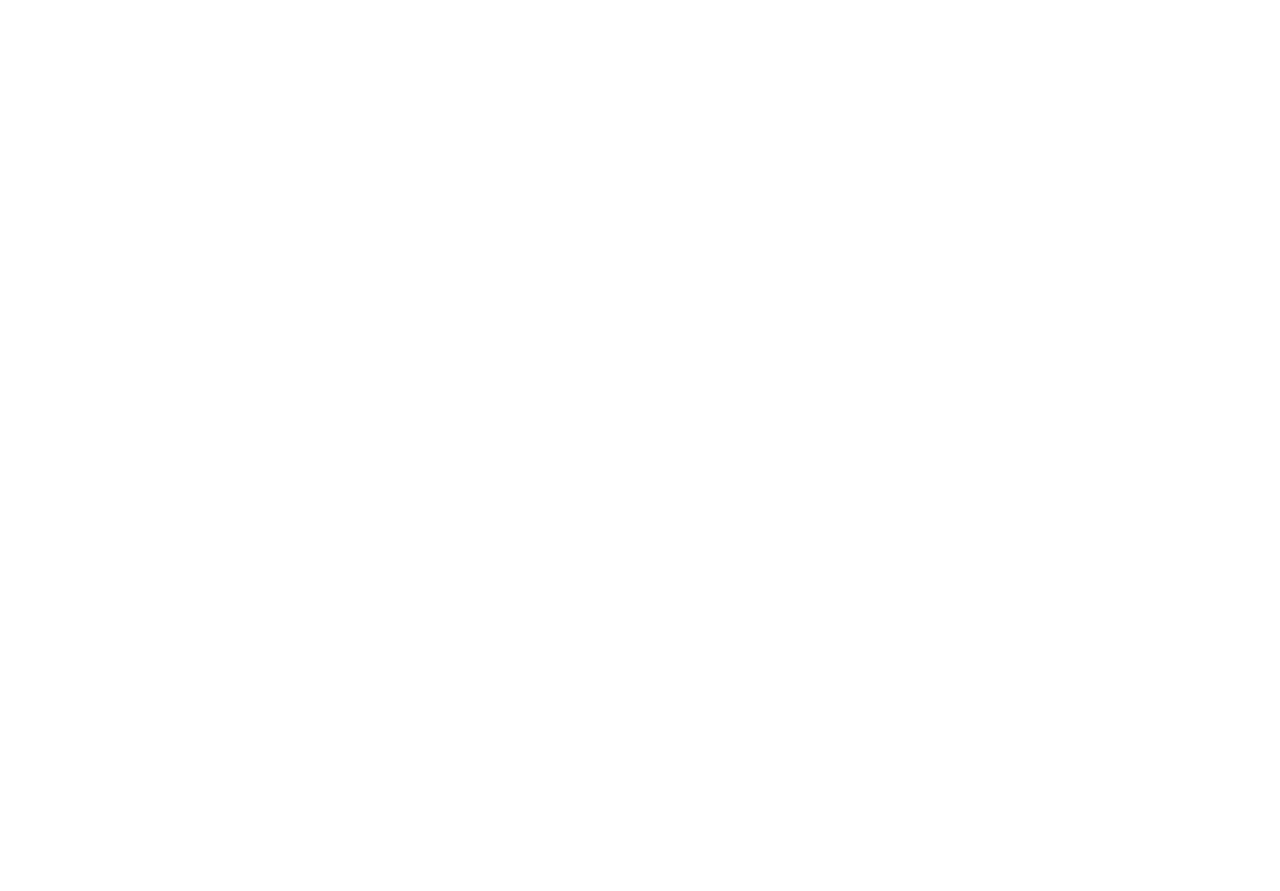
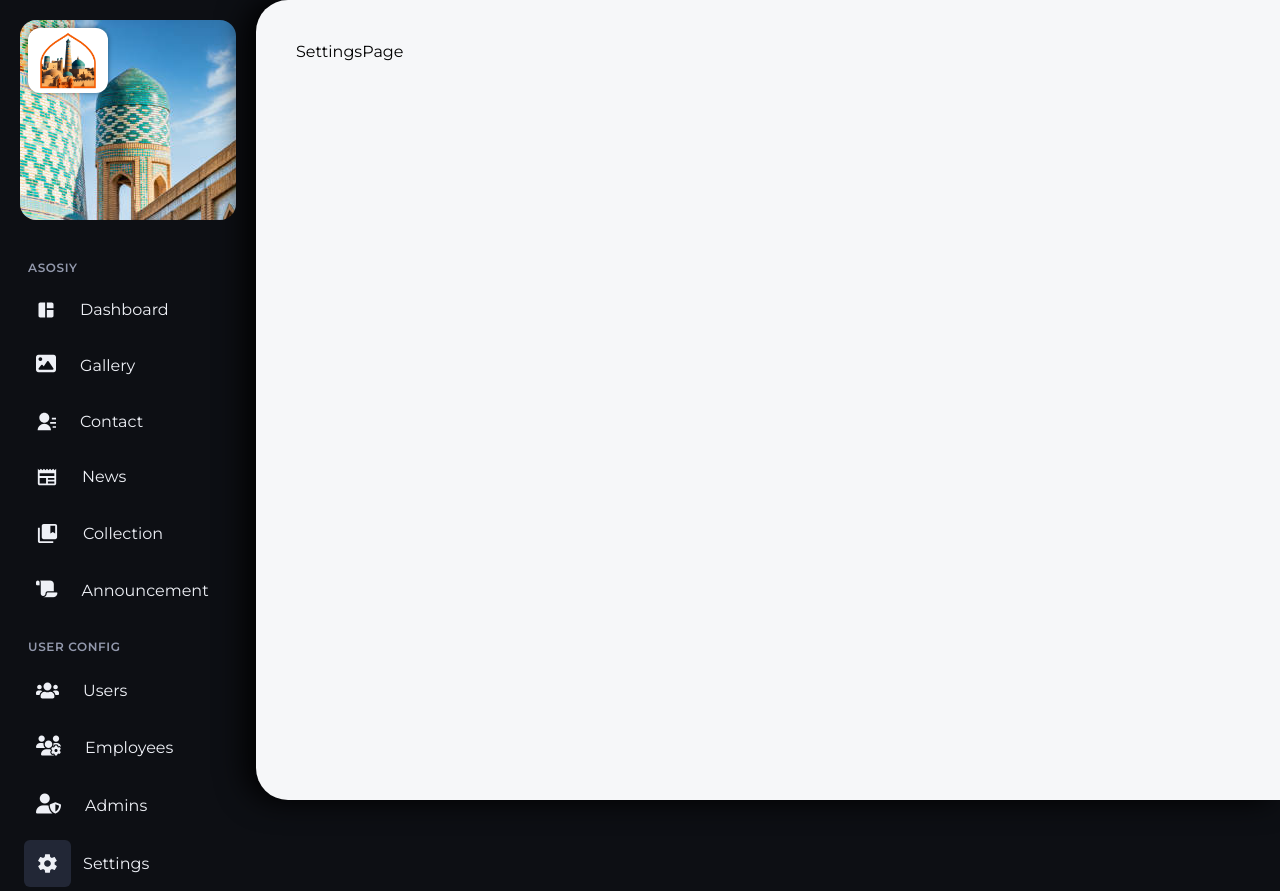
Before and after one commit to qayumjon-coder/xivamuseum, a React (Vite) app: page /admin/settings in a window 1280 px wide. Before the commit this address had no page. Before the commit the page ends 800 px from the top, so only its background shows below. Built offline with nearby package versions, Linux system fonts and the light colour scheme.

Commit message:
Admin Panel: Sidebar added

```diff
--- /dev/null
+++ b/src/Admin/AdminLayout.jsx
@@ -0,0 +1,14 @@
+import Sidebar from './components/Sidebar'
+import PrimaryPanel from './PrimaryPanel'
+
+const AdminLayout = () => {
+
+    return (
+        <div className='min-h-screen flex bg-side'>
+            <Sidebar />
+            <PrimaryPanel/>
+        </div>
+    )
+}
+
+export default AdminLayout
--- a/src/Admin/Dashboard.jsx
+++ /dev/null
@@ -1,16 +0,0 @@
-import { useState } from 'react'
-import Sidebar from './components/Sidebar'
-import PrimaryPanel from './PrimaryPanel'
-
-const Dashboard = () => {
-    const [active, setActive] = useState("dashboard");
-
-    return (
-        <div className='min-h-screen flex bg-primary text-text-wt'>
-            <Sidebar active={active} setActive={setActive}/>
-            <PrimaryPanel/>
-        </div>
-    )
-}
-
-export default Dashboard
--- a/src/Admin/PrimaryPanel.jsx
+++ b/src/Admin/PrimaryPanel.jsx
@@ -1,8 +1,8 @@
-
+import { Outlet } from "react-router"
 const PrimaryPanel = () => {
   return (
-    <div className='w-8/10 h-screen p-10 bg-bg rounded-l-4xl'>
-        <h2>Primary Panel</h2>
+    <div className='w-8/10 h-screen p-10 bg-bg text-black rounded-l-4xl shadow-[-10px_0px_30px_rgba(0,0,0,1)] '>
+        <Outlet/>
     </div>
   )
 }
--- a/src/Admin/components/Sidebar.jsx
+++ b/src/Admin/components/Sidebar.jsx
@@ -1,21 +1,46 @@
 import { useRef, useState, useLayoutEffect } from "react";
-import { MdSpaceDashboard } from "react-icons/md";
+import { NavLink, useLocation } from "react-router";
+import { MdNewspaper, MdSpaceDashboard } from "react-icons/md";
 import { FaUsers } from "react-icons/fa";
 import { IoMdSettings } from "react-icons/io";
+import { MdCollectionsBookmark } from "react-icons/md";
+import { RiContactsFill } from "react-icons/ri";
 
-const links = [
-  { id: "dashboard", name: "Dashboard", icon: <MdSpaceDashboard size={20} /> },
-  { id: "users", name: "Users", icon: <FaUsers size={20} /> },
-  { id: "settings", name: "Settings", icon: <IoMdSettings size={20} /> },
+const sections = [
+    {
+        title: "Asosiy",
+        items: [
+            { id: "dashboard", path: "/admin/dashboard", name: "Dashboard", icon: <MdSpaceDashboard size={20} /> },
+            { id: "gallery", path: "admin/gallery", name: "Gallery", icon: <i className="fa-solid fa-image text-xl" /> },
+            { id: "conatct", path: "admin/contact", name: "Contact", icon: <RiContactsFill size={20} /> },
+            { id: "news", path: "admin/News", name: "News", icon: <MdNewspaper size={22} /> },
+            { id: "collection", path: "admin/collection", name: "Collection", icon: <MdCollectionsBookmark size={23} /> },
+            { id: "announcement", path: "admin/announcement", name: "Announcement", icon: <i className="fa-solid fa-scroll text-[19px]"></i> },
+        ]
+    },
+    {
+        title: "User config",
+        items: [
+            { id: "users", path: "/admin/users", name: "Users", icon: <FaUsers size={23} /> },
+            { id: "employees", path: "admin/Employees", name: "Employees", icon: <i className="fa-solid fa-users-gear text-xl"></i> },
+            { id: "admins", path: "admin/guards", name: "Admins", icon: <i className="fa-solid fa-user-shield text-xl"></i> },
+            { id: "settings", path: "/admin/settings", name: "Settings", icon: <IoMdSettings size={23} /> }
+        ]
+    }
 ];
 
-const Sidebar = ({ active, setActive }) => {
+const links = sections.flatMap((s) => s.items)
+
+const Sidebar = () => {
+    const { pathname } = useLocation();
+    const active = links.find((l) => pathname.startsWith(l.path))?.id ?? "dashboard";
+
     const [bg, setBg] = useState({
         left: 0,
         top: 0,
         width: 0,
         height: 0,
-    radius: 6,
+        radius: 600,
     });
 
     const wrapRef = useRef(null);
@@ -31,7 +56,7 @@
             top: r.top - p.top,
             width: r.width,
             height: r.height,
-      radius,
+            radius: radius,
         });
     };
 
@@ -46,16 +71,21 @@
     }, [active]);
 
     return (
-    <div className="w-2/10 h-screen p-[0.1px]">
-      <div className="flex items-center bg-bg mx-5 rounded-xl gap-10 mt-10 py-2.5">
-        <button>
-          <img className="w-20" src="/logo.png" alt="Logo" />
-        </button>
-        <h2 className="text-text-wt text-[22px]">Sidebar</h2>
+        <div className="w-2/10 h-full p-[0.1px]">
+            <div className="flex items-center bg-side-card h-50 mx-5 bg-[url(/istockphoto-1213935830-612x612.jpg)] bg-top rounded-2xl gap-5 mt-5">
+                <div className="relative flex flex-col justify-between items-start overflow-hidden group hover:pt-4 hover:pl-4 pt-2 pl-2 pb-2 w-full h-full rounded-xl transition-all">
+                    <div className="absolute z-0 top-0 left-0 w-full h-full bg-linear-to-t from-deep/80 to-deep/30 opacity-0 group-hover:opacity-100 transition-all"></div>
+
+                    <a className="bg-white shadow-[0_0_5px_rgba(0,0,0,0.4)] w-20 p-1 rounded-xl mb-2 block z-1">
+                        <img className="w-full" src="/logo.png" alt="Logo" />
+                    </a>
+                    <h2 className="opacity-0 z-1 -mb-5 group-hover:opacity-100 group-hover:mb-2 text-side-ink font-medium transition-all text-[28px]">Admin Dashboard</h2>
+
+                </div>
             </div>
 
-      <div className="flex flex-col gap-2.5 mt-10 mx-5">
-        <div ref={wrapRef} className="relative">
+            <div className="flex flex-col justify-between h-full gap-2.5 mt-5 mx-5">
+                <div ref={wrapRef} className="relative flex flex-col justify-between h-full">
                     <div
                         aria-hidden="true"
                         style={{
@@ -65,29 +95,36 @@
                             height: bg.height,
                             borderRadius: bg.radius,
                         }}
-            className="absolute z-0 bg-bg transition-all duration-300 ease-out"
+                        className="absolute z-0 bg-side-hover transition-all duration-300 ease-out overflow-hidden"
                     />
 
                     <ul>
-            {links.map((link) => (
-              <li key={link.id} className="w-full mb-0.5">
-                <button
+                        {sections.map((section) => (
+                            <div key={section.title}>
+                                <h3 className="px-2 mb-2 mt-5 text-xs font-semibold uppercase tracking-wider text-side-ink-muted">
+                                    {section.title}
+                                </h3>
+
+                                <div className="flex flex-col gap-0.5">
+                                    {section.items.map((link) => (
+                                        <NavLink
+                                            key={link.id}
+                                            to={link.path}
                                             ref={(el) => (btnRefs.current[link.id] = el)}
-                  onClick={() => setActive(link.id)}
                                             onMouseEnter={() => showButton(link.id)}
                                             onMouseLeave={() => showIcon(active)}
-                  className="relative z-10 flex w-full items-center gap-5 mb-1 px-2 cursor-pointer"
+                                            className="relative z-10 flex w-full items-center gap-3 p-1 text-side-ink"
                                         >
-                  <span
-                    ref={(el) => (iconRefs.current[link.id] = el)}
-                    className="p-3 rounded-md"
-                  >
+                                            <span ref={(el) => (iconRefs.current[link.id] = el)} className="p-3 rounded-md">
                                                 {link.icon}
                                             </span>
                                             <span>{link.name}</span>
-                </button>
-              </li>
+                                        </NavLink>
                                     ))}
+                                </div>
+                            </div>
+                        ))}
+
                     </ul>
                 </div>
             </div>
--- a/src/App.jsx
+++ b/src/App.jsx
@@ -1,12 +1,20 @@
-import { Route, Routes } from "react-router";
+import { Navigate, Route, Routes } from "react-router";
 import Landing from "./pages/Landing";
-import Dashboard from "./Admin/Dashboard";
+import AdminLayout from "./Admin/AdminLayout";
+import DashboardPage from "./pages/Admin/DashboardPage";
+import UsersPage from "./pages/Admin/UsersPage";
+import SettingsPage from "./pages/Admin/SettingsPage";
 
 function App() {
   return (
     <Routes>
       <Route index element={<Landing />} />
-      <Route path="/admin" element={<Dashboard />} />
+      <Route path="admin" element={<AdminLayout />}>
+        <Route index element={<Navigate to="dashboard" replace />} />
+        <Route path="dashboard" element={<DashboardPage />} />
+        <Route path="users" element={<UsersPage />} />
+        <Route path="settings" element={<SettingsPage />} />
+      </Route>
     </Routes>
   );
 }
--- a/src/index.css
+++ b/src/index.css
@@ -1,12 +1,108 @@
 @import url("https://fonts.googleapis.com/css2?family=Montserrat:ital,wght@0,100..900;1,100..900&display=swap");
 @import "tailwindcss";
 
-@theme {
+/* @theme {
   --color-primary: #1a1a1a;
-  --color-accent: #e29e38;
+  --color-accent: #005eff;
+  --color-accent-dark: #000f29;
   --color-bg: #262323;
   --color-text-wt: #ffffff;
   --color-text-tp: #ffffff90;
+}
+
+bfbf{
+  color: #000f29;
+} */
+
+/* .dark klassi bilan ishlaydigan dark variant */
+@custom-variant dark (&:where(.dark, .dark *));
+
+/* ---------- LIGHT (Grafit va Kobalt Ko'k) ---------- */
+:root {
+  --bg: #f6f7f9;             /* Sovuq galereya oqi */
+  --surface: #ffffff;
+  --surface-2: #ebedf2;
+  --line: #d8dce6;
+
+  --ink: #111318;
+  --ink-muted: #585d6b;
+
+  --brand: #1e222d;          /* Chuqur antratsit / Grafit (~14:1) */
+  --brand-hover: #0d0f14;
+  --brand-soft: #434a5e;
+  --brand-tint: #e8eaf0;
+  --on-brand: #ffffff;
+
+  --accent: #1d4ed8;         /* Ultramarin / Kobalt ko'k (~6.7:1) */
+  --accent-hover: #163ba8;
+
+  --side: #0d0f14;
+  --side-card: #161922;
+  --side-hover: #222736;
+  --side-ink: #eef0f6;
+  --side-ink-muted: #9399ad;
+}
+
+/* ---------- DARK (Grafit va Kobalt Ko'k) ---------- */
+.dark {
+  --bg: #0b0c10;
+  --surface: #13151c;
+  --surface-2: #1c1f2b;
+  --line: #2c3142;
+
+  --ink: #eef0f6;
+  --ink-muted: #989fb5;
+
+  --brand: #e2e6f0;          /* Kumush-oq */
+  --brand-hover: #ffffff;
+  --brand-soft: #5e6680;
+  --brand-tint: #232736;
+  --on-brand: #0d0f14;
+
+  --accent: #60a5fa;         /* Yorqin osmon-kobalt */
+  --accent-hover: #93c5fd;
+
+  --side: #07080a;
+  --side-card: #101218;
+  --side-hover: #1b1e29;
+  --side-ink: #eef0f6;
+  --side-ink-muted: #9399ad;
+}
+
+/* ---------- Tailwind'ga ulash ---------- */
+@theme inline {
+  --color-bg: var(--bg);
+  --color-surface: var(--surface);
+  --color-surface-2: var(--surface-2);
+  --color-line: var(--line);
+  --color-ink: var(--ink);
+  --color-ink-muted: var(--ink-muted);
+
+  --color-brand: var(--brand);
+  --color-brand-hover: var(--brand-hover);
+  --color-brand-soft: var(--brand-soft);
+  --color-brand-tint: var(--brand-tint);
+  --color-on-brand: var(--on-brand);
+
+  --color-accent: var(--accent);
+  --color-accent-hover: var(--accent-hover);
+
+  --color-side: var(--side);
+  --color-side-card: var(--side-card);
+  --color-side-hover: var(--side-hover);
+  --color-side-ink: var(--side-ink);
+  --color-side-ink-muted: var(--side-ink-muted);
+}
+
+/* Rejimga bog'liq bo'lmagan rang (hero overlay, footer) */
+@theme {
+  --color-deep: #0b1a2b;
+  --color-deep-ink: #e6edf5;
+}
+
+body {
+  background-color: var(--bg);
+  color: var(--ink);
 }
 
 .container {
--- /dev/null
+++ b/src/pages/Admin/DashboardPage.jsx
@@ -0,0 +1,10 @@
+
+const Dashboard = () => {
+  return (
+    <div>
+        <h1>Dashboard</h1>
+    </div>
+  )
+}
+
+export default Dashboard
--- /dev/null
+++ b/src/pages/Admin/SettingsPage.jsx
@@ -0,0 +1,8 @@
+
+const SettingsPage = () => {
+  return (
+    <div>SettingsPage</div>
+  )
+}
+
+export default SettingsPage
--- /dev/null
+++ b/src/pages/Admin/UsersPage.jsx
@@ -0,0 +1,8 @@
+
+const UsersPage = () => {
+  return (
+    <div>UsersPage</div>
+  )
+}
+
+export default UsersPage
```
Also changed, not shown: src/components/Header.jsx (+7 -7 lines), public/istockphoto-1213935830-612x612.jpg (added), 1 other file (tests, documents, lock files or other folders). Lines whose indentation alone changed are shown as unchanged.
